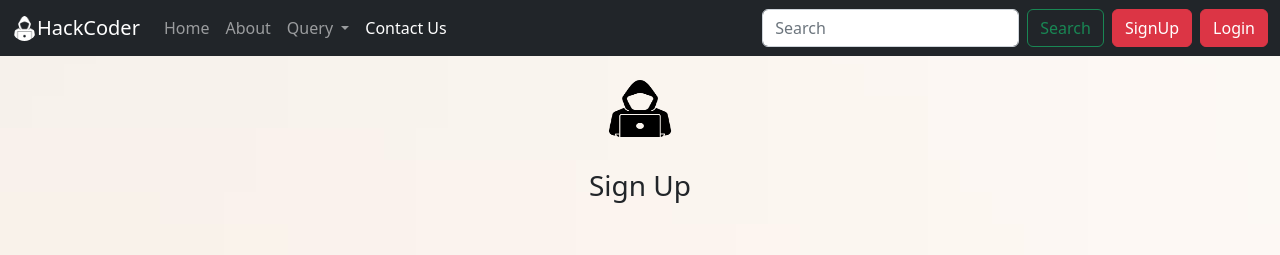
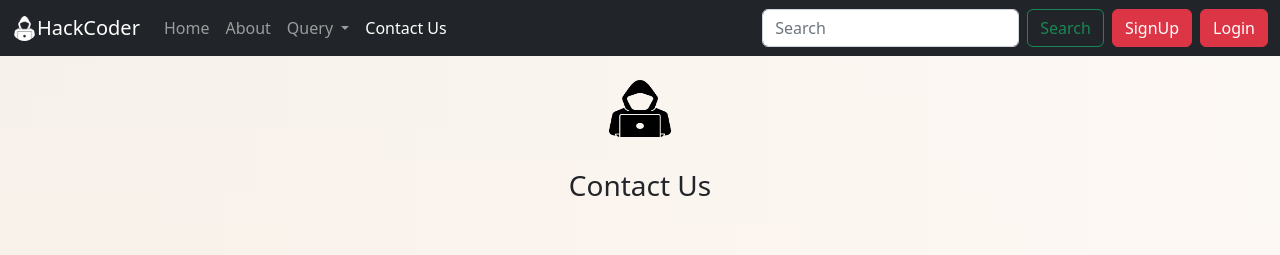
Before and after one commit to anirudhaf18/HackCoderWebsite, a plain HTML site: page ContactUs.html in a window 1280 px wide. Shown: the top 255 px of the page. Drawn offline with nearby package versions, Linux system fonts and the light colour scheme.

Commit message:
Update ContactUs.html

```diff
--- a/ContactUs.html
+++ b/ContactUs.html
@@ -58,7 +58,7 @@
     <img class="mb-2" src="icon.png" alt="" width="72" height="57">
   </div>
   <div class="container d-flex justify-content-center">
-    <h1 class="h3 mb-4 fw-normal">Sign Up</h1>
+    <h1 class="h3 mb-4 fw-normal">Contact Us</h1>
   </div>
 
   <div class="container my-4">
```
